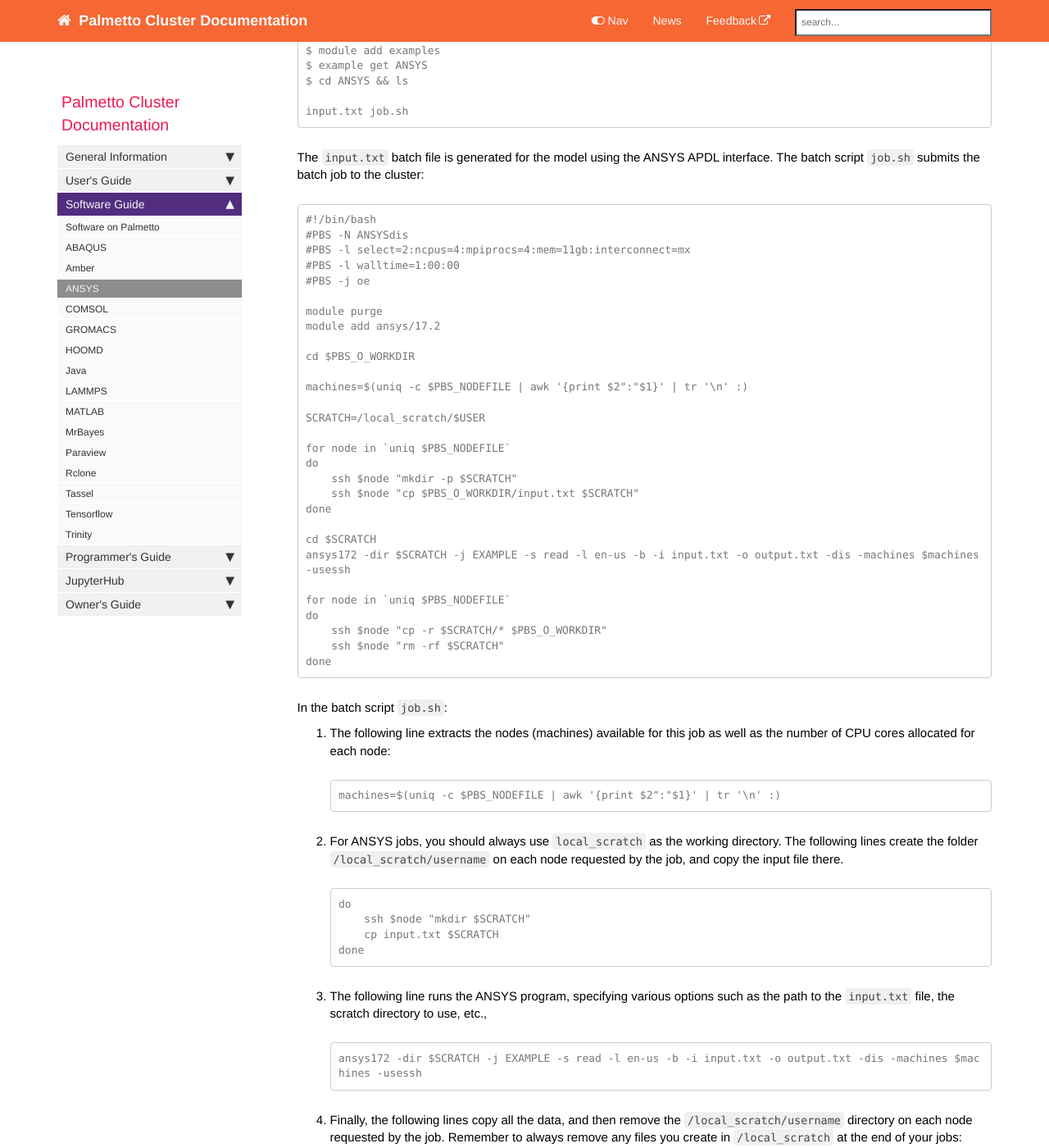
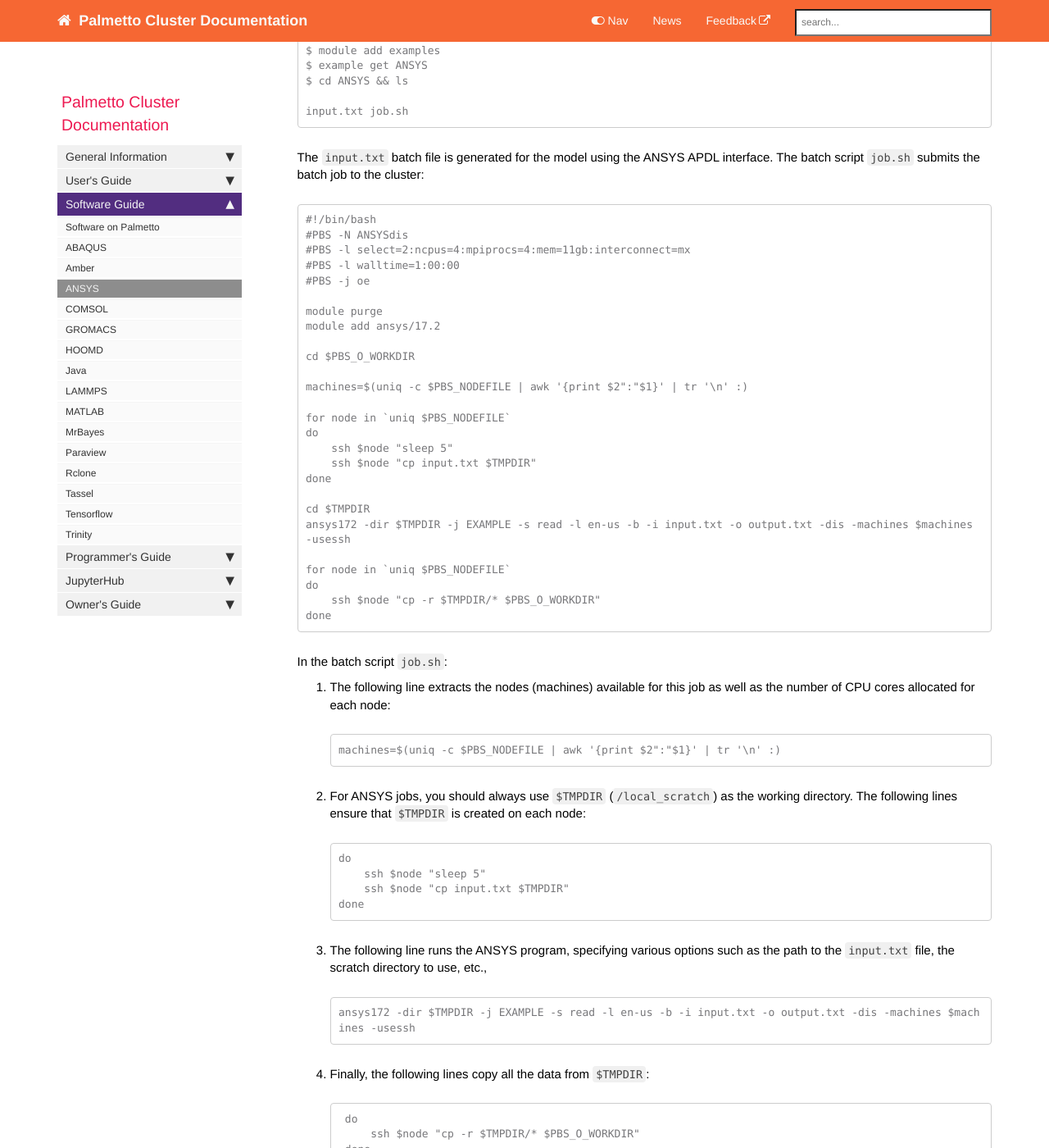
Before and after one commit to clemsonciti/palmetto-documentation, a Jekyll site: the page built from pages/documentation/software_ansys.md, in a window 1280 px wide and 1400 px high, scrolled down 1307 px. Shown: the whole window at 82% size. Built offline with Jekyll 4.4.1, drawn with Linux system fonts in a browser that asks for light colours; nearby versions of some CDN libraries; comment, search, counter and statistics services are not loaded; some of the changed text lies outside the part shown.

Commit message:
Update ANSYS guide to reflect changes in local_scratchg

```diff
--- a/pages/documentation/software_ansys.md
+++ b/pages/documentation/software_ansys.md
@@ -92,21 +92,18 @@ cd $PBS_O_WORKDIR
 
 machines=$(uniq -c $PBS_NODEFILE | awk '{print $2":"$1}' | tr '\n' :)
 
-SCRATCH=/local_scratch/$USER
+for node in `uniq $PBS_NODEFILE`
+do
+    ssh $node "sleep 5"
+    ssh $node "cp input.txt $TMPDIR"
+done
+
+cd $TMPDIR
+ansys172 -dir $TMPDIR -j EXAMPLE -s read -l en-us -b -i input.txt -o output.txt -dis -machines $machines -usessh
 
 for node in `uniq $PBS_NODEFILE`
 do
-    ssh $node "mkdir -p $SCRATCH"
-    ssh $node "cp $PBS_O_WORKDIR/input.txt $SCRATCH"
-done
-
-cd $SCRATCH
-ansys172 -dir $SCRATCH -j EXAMPLE -s read -l en-us -b -i input.txt -o output.txt -dis -machines $machines -usessh
-
-for node in `uniq $PBS_NODEFILE`
-do
-    ssh $node "cp -r $SCRATCH/* $PBS_O_WORKDIR"
-    ssh $node "rm -rf $SCRATCH"
+    ssh $node "cp -r $TMPDIR/* $PBS_O_WORKDIR"
 done
 ~~~
 
@@ -119,14 +116,13 @@ In the batch script `job.sh`:
    machines=$(uniq -c $PBS_NODEFILE | awk '{print $2":"$1}' | tr '\n' :)
    ~~~
 
-2. For ANSYS jobs, you should always use `local_scratch` as the working directory.
-   The following lines create the folder `/local_scratch/username` on each node
-   requested by the job, and copy the input file there.
+2. For ANSYS jobs, you should always use `$TMPDIR` (`/local_scratch`) as the working directory.
+   The following lines ensure that `$TMPDIR` is created on each node:
 
    ~~~
    do
-       ssh $node "mkdir $SCRATCH"
-       cp input.txt $SCRATCH
+       ssh $node "sleep 5"
+       ssh $node "cp input.txt $TMPDIR"
    done
    ~~~
 
@@ -134,18 +130,15 @@ In the batch script `job.sh`:
    such as the path to the `input.txt` file, the scratch directory to use, etc.,
 
    ~~~
-   ansys172 -dir $SCRATCH -j EXAMPLE -s read -l en-us -b -i input.txt -o output.txt -dis -machines $machines -usessh
+   ansys172 -dir $TMPDIR -j EXAMPLE -s read -l en-us -b -i input.txt -o output.txt -dis -machines $machines -usessh
    ~~~
 
-4. Finally, the following lines copy all the data,
-   and then remove the `/local_scratch/username` directory
-   on each node requested by the job. Remember to always remove any files
-   you create in `/local_scratch` at the end of your jobs:
+4. Finally, the following lines copy all the data
+   from `$TMPDIR`:
 
    ~~~
 	do
-		ssh $node "cp -r $SCRATCH/* $PBS_O_WORKDIR"
-		ssh $node "rm -rf $SCRATCH"
+		ssh $node "cp -r $TMPDIR/* $PBS_O_WORKDIR"
 	done
    ~~~
 
```
